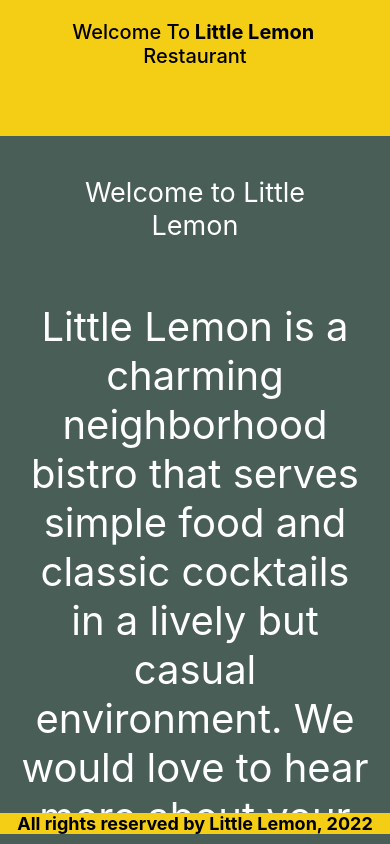
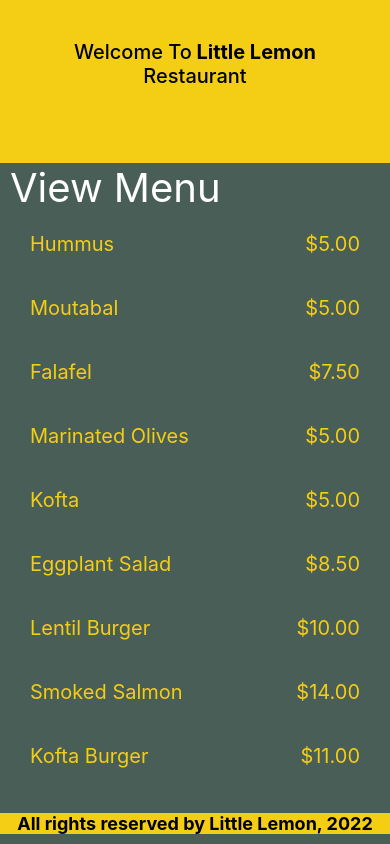
Before and after one commit to farahoumezzine/Little-Lemon-Restaurant, a React Native app: screen / in a window 390 px wide. Built offline with nearby package versions, Linux system fonts and the light colour scheme.

Commit message:
use flatList for menu

```diff
--- a/App.js
+++ b/App.js
@@ -11,8 +11,7 @@
     <>
       <View style={styles.container}>
         <LittleLemonHeader></LittleLemonHeader>
-
-        <WelcomeScreen></WelcomeScreen>
+        <MenuItems></MenuItems>
       </View>
 
       <View style={styles.container2}>
--- a/components/LittleLemonHeader.js
+++ b/components/LittleLemonHeader.js
@@ -6,7 +6,7 @@
     <View style={styles.container}>
       <Text
         style={{
-          padding: 20,
+          padding: 40,
           fontSize: 20,
           color: "black",
           fontWeight: "500",
@@ -15,7 +15,7 @@
         numberOfLines={3}
       >
         Welcome To
-        <Text style={{ fontWeight: "bold" }}> Little Lemon</Text>  Restaurant
+        <Text style={styles.text}> Little Lemon</Text> Restaurant
       </Text>
     </View>
   );
@@ -25,4 +25,7 @@
     flex: 0.2,
     backgroundColor: "#F4CE14",
   },
+  text: {
+    fontWeight: "bold",
+  },
 });
--- a/components/MenuItems.js
+++ b/components/MenuItems.js
@@ -1,29 +1,91 @@
 import { StatusBar } from "expo-status-bar";
-import { StyleSheet, Text, View, ScrollView } from "react-native";
+import { StyleSheet, Text, View, ScrollView, FlatList } from "react-native";
+
+/*const menuItemsToDisplay = [
+  "Hummus \n Moutabal \n Falafel \n Marinated Olives \n Kofta \n Eggplant Salad \n Lentil Burger \n Smoked Salmon \n Kofta Burger \n Turkish Kebab \n Fries \n Buttered Rice \n Bread Sticks \n Pita Pocket \n Lentil Soup \n Greek Salad \n Rice Pilaf \n Baklava \n Tartufo \n Tiramisu \n Panna Cotta",
+];*/
 
 const menuItemsToDisplay = [
-  "Hummus \n Moutabal \n Falafel \n Marinated Olives \n Kofta \n Eggplant Salad \n Lentil Burger \n Smoked Salmon \n Kofta Burger \n Turkish Kebab \n Fries \n Buttered Rice \n Bread Sticks \n Pita Pocket \n Lentil Soup \n Greek Salad \n Rice Pilaf \n Baklava \n Tartufo \n Tiramisu \n Panna Cotta",
+  { name: "Hummus", price: "$5.00", id: "1A" },
+  { name: "Moutabal", price: "$5.00", id: "2B" },
+  { name: "Falafel", price: "$7.50", id: "3C" },
+  { name: "Marinated Olives", price: "$5.00", id: "4D" },
+  { name: "Kofta", price: "$5.00", id: "5E" },
+  { name: "Eggplant Salad", price: "$8.50", id: "6F" },
+  { name: "Lentil Burger", price: "$10.00", id: "7G" },
+  { name: "Smoked Salmon", price: "$14.00", id: "8H" },
+  { name: "Kofta Burger", price: "$11.00", id: "9I" },
+  { name: "Turkish Kebab", price: "$15.50", id: "10J" },
+  { name: "Fries", price: "$3.00", id: "11K" },
+  { name: "Buttered Rice", price: "$3.00", id: "12L" },
+  { name: "Bread Sticks", price: "$3.00", id: "13M" },
+  { name: "Pita Pocket", price: "$3.00", id: "14N" },
+  { name: "Lentil Soup", price: "$3.75", id: "15O" },
+  { name: "Greek Salad", price: "$6.00", id: "16Q" },
+  { name: "Rice Pilaf", price: "$4.00", id: "17R" },
+  { name: "Baklava", price: "$3.00", id: "18S" },
+  { name: "Tartufo", price: "$3.00", id: "19T" },
+  { name: "Tiramisu", price: "$5.00", id: "20U" },
+  { name: "Panna Cotta", price: "$5.00", id: "21V" },
 ];
+
+//The renderItem method calls a call-back method which renders another component called Item
+//The Item component is rendered for every item in the array until it reaches the end.
+const Item = ({ name, price }) => (
+  <View style={styles.innerContainer}>
+    <Text style={styles.itemText}>{name}</Text>
+    <Text style={styles.itemText}>{price}</Text>
+  </View>
+);
+
 const MenuItems = () => {
+  //The renderItem takes an item from the data and renders it into the list.
+  const renderItem = ({ item }) => <Item name={item.name} price={item.price} />;
+
   return (
     <View style={{ flex: 0.75 }}>
-      <ScrollView
+      {/* <ScrollView
         indicatorStyle={"white"}
         style={{
           paddingHorizontal: 40,
           paddingVertical: 40,
-          backgroundColor: "black",
+          backgroundColor: "#495E57",
+        }} */}
+
+      <Text
+        style={{
+          color: "white",
+          fontSize: 40,
+          flexWrap: "wrap",
+          paddingHorizontal: 10,
         }}
       >
-        <Text style={{ color: "white", fontSize: 40, flexWrap: "wrap" }}>
-          View Menu
-        </Text>
-        <Text style={{ color: "#F4CE14", fontSize: 36 }}>
+        View Menu
+      </Text>
+      <FlatList
+        data={menuItemsToDisplay}
+        keyExtractor={(item) => item.id} //keyExtractor being passed to the FlatList component.
+        //It instructs the list to use the id of each item as React keys.
+        renderItem={renderItem}
+      />
+      {/*  <Text style={{ color: "#F4CE14", fontSize: 36 }}>
           {menuItemsToDisplay[0]}
-        </Text>
-      </ScrollView>
+        </Text>*/}
+      {/* </ScrollView>*/}
     </View>
   );
 };
-
+const styles = StyleSheet.create({
+  innerContainer: {
+    paddingHorizontal: 30,
+    paddingVertical: 20,
+    backgroundColor: "#495E57",
+    justifyContent: "space-between",
+    flexDirection: "row",
+  },
+  itemText: {
+    color: "#F4CE14",
+    fontSize: 20,
+  },
+});
 export default MenuItems;
```
